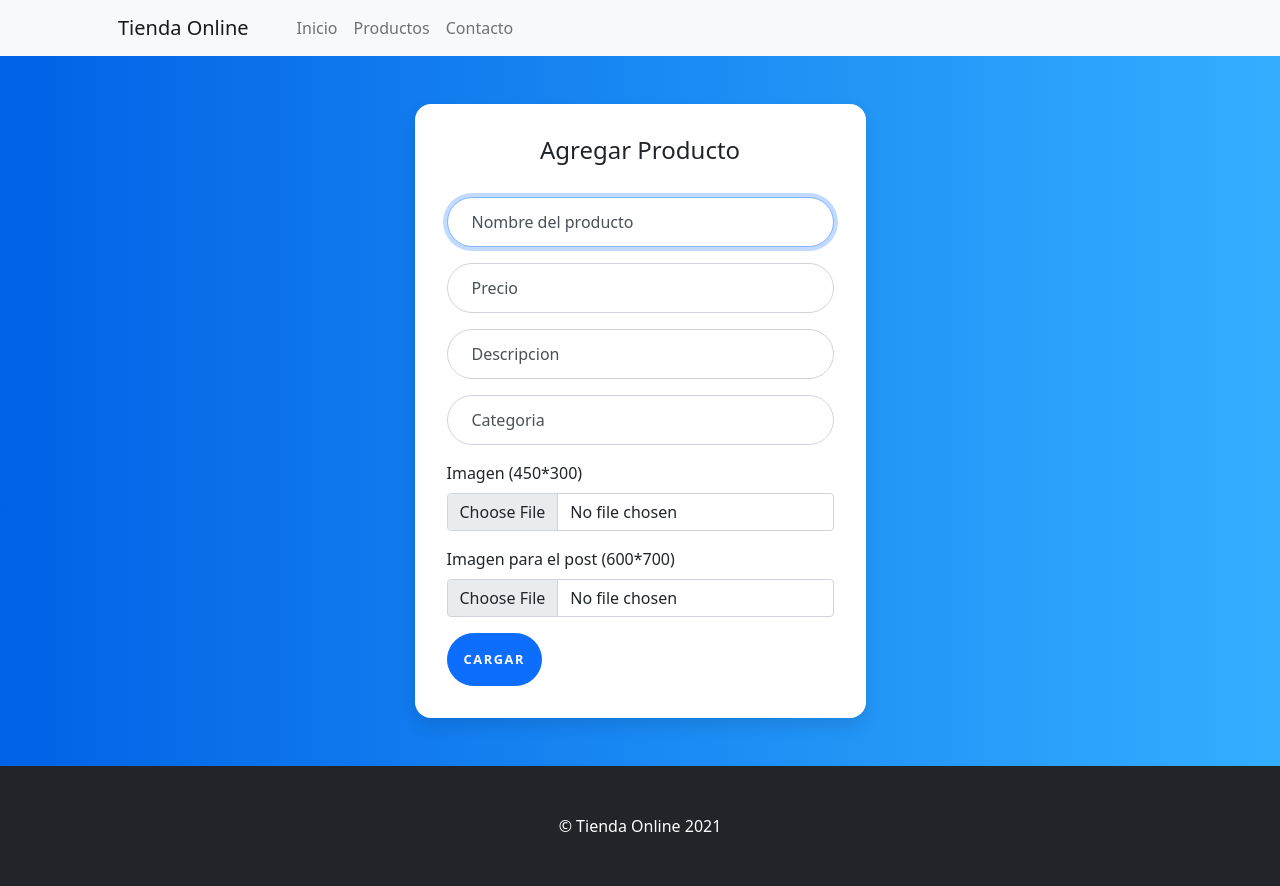
After one commit to f4ri4sw4lter/stock_online, a PHP site: the page made by app/views/agregarproducto/index.php in a window 1280 px wide. The commit adds this page. Run offline with PHP 8.4, Linux system fonts and the light colour scheme; the template is opened without the code that fills it, so the values that code supplies are empty; some libraries are stand-ins or nearby versions.

Commit message:
se agrego el controlador y vista 'agregarproducto'

```diff
--- a/app/controllers/producto.php
+++ b/app/controllers/producto.php
@@ -30,6 +30,5 @@ class Producto extends Controller{
             echo 'NO se agrego Producto';
         }
 
-
     }
 }
--- /dev/null
+++ b/app/views/agregarproducto/index.php
@@ -0,0 +1,51 @@
+<?php
+require_once 'app/views/head.php';
+require_once 'app/views/menu.php';
+?>
+<div class="container">
+    <div class="row">
+      <div class="col-sm-9 col-md-7 col-lg-5 mx-auto">
+        <div class="card card-signin my-5">
+          <div class="card-body">
+            <h5 class="card-title text-center">Agregar Producto</h5>
+            <form class="form-signin" method="post" enctype="multipart/form-data">
+              <div class="form-label-group">
+                <input type="text" id="nombre" name="nombre" class="form-control" placeholder="Nombre del producto" required autofocus>
+                <label for="nombre">Nombre del producto</label>
+              </div>
+
+              <div class="form-label-group">
+                <input type="number" id="precio" name="precio" class="form-control" placeholder="Precio" required >
+                <label for="precio">Precio</label>
+              </div>
+
+              <div class="form-label-group">
+                <input type="text" id="descripcion" name="descripcion" class="form-control" placeholder="Nombre del producto" required >
+                <label for="descripcion">Descripcion</label>
+              </div>
+
+              <div class="form-label-group">
+                <input type="text" id="categoria" name="categoria" class="form-control" placeholder="Categoria" required >
+                <label for="categoria">Categoria</label>
+              </div>
+
+              <div class="mb-3">
+                <label for="imagen" class="form-label">Imagen (450*300)</label>
+                <input type="file" id="imagen" name="imagen" class="form-control" required >
+              </div>
+
+              <div class="mb-3">
+                <label for="imagen_post" class="form-label">Imagen para el post (600*700)</label>
+                <input type="file" id="imagen_post" name="imagen_post" class="form-control" required >
+              </div>
+
+              <button class="btn btn-lg btn-primary btn-block text-uppercase" type="submit">Cargar</button>
+            </form>
+          </div>
+        </div>
+      </div>
+    </div>
+  </div>
+
+<?php require_once 'app/views/footer.php'; ?>
+</body>
--- a/app/views/head.php
+++ b/app/views/head.php
@@ -11,5 +11,6 @@
     <!-- Bootstrap icons-->
     <link href="https://cdn.jsdelivr.net/npm/bootstrap-icons@1.5.0/font/bootstrap-icons.css" rel="stylesheet" />
     <link href="<?=constant('URL')?>public/css/styles.css" rel="stylesheet" />
+    <link href="<?=constant("URL")?>public/css/agregarproducto.css" rel="stylesheet" />
 </head>
 <body>
--- /dev/null
+++ b/public/css/agregarproducto.css
@@ -0,0 +1,135 @@
+:root {
+    --input-padding-x: 1.5rem;
+    --input-padding-y: .75rem;
+  }
+
+  body {
+    background: #007bff;
+    background: linear-gradient(to right, #0062E6, #33AEFF);
+  }
+
+  .card-signin {
+    border: 0;
+    border-radius: 1rem;
+    box-shadow: 0 0.5rem 1rem 0 rgba(0, 0, 0, 0.1);
+  }
+
+  .card-signin .card-title {
+    margin-bottom: 2rem;
+    font-weight: 300;
+    font-size: 1.5rem;
+  }
+
+  .card-signin .card-body {
+    padding: 2rem;
+  }
+
+  .form-signin {
+    width: 100%;
+  }
+
+  .form-signin .btn {
+    font-size: 80%;
+    border-radius: 5rem;
+    letter-spacing: .1rem;
+    font-weight: bold;
+    padding: 1rem;
+    transition: all 0.2s;
+  }
+
+  .form-label-group {
+    position: relative;
+    margin-bottom: 1rem;
+  }
+
+  .form-label-group input {
+    height: auto;
+    border-radius: 2rem;
+  }
+
+  .form-label-group>input,
+  .form-label-group>label {
+    padding: var(--input-padding-y) var(--input-padding-x);
+  }
+
+  .form-label-group>label {
+    position: absolute;
+    top: 0;
+    left: 0;
+    display: block;
+    width: 100%;
+    margin-bottom: 0;
+    /* Override default `<label>` margin */
+    line-height: 1.5;
+    color: #495057;
+    border: 1px solid transparent;
+    border-radius: .25rem;
+    transition: all .1s ease-in-out;
+  }
+
+  .form-label-group input::-webkit-input-placeholder {
+    color: transparent;
+  }
+
+  .form-label-group input:-ms-input-placeholder {
+    color: transparent;
+  }
+
+  .form-label-group input::-ms-input-placeholder {
+    color: transparent;
+  }
+
+  .form-label-group input::-moz-placeholder {
+    color: transparent;
+  }
+
+  .form-label-group input::placeholder {
+    color: transparent;
+  }
+
+  .form-label-group input:not(:placeholder-shown) {
+    padding-top: calc(var(--input-padding-y) + var(--input-padding-y) * (2 / 3));
+    padding-bottom: calc(var(--input-padding-y) / 3);
+  }
+
+  .form-label-group input:not(:placeholder-shown)~label {
+    padding-top: calc(var(--input-padding-y) / 3);
+    padding-bottom: calc(var(--input-padding-y) / 3);
+    font-size: 12px;
+    color: #777;
+  }
+
+  .btn-google {
+    color: white;
+    background-color: #ea4335;
+  }
+
+  .btn-facebook {
+    color: white;
+    background-color: #3b5998;
+  }
+
+  /* Fallback for Edge
+  -------------------------------------------------- */
+
+  @supports (-ms-ime-align: auto) {
+    .form-label-group>label {
+      display: none;
+    }
+    .form-label-group input::-ms-input-placeholder {
+      color: #777;
+    }
+  }
+
+  /* Fallback for IE
+  -------------------------------------------------- */
+
+  @media all and (-ms-high-contrast: none),
+  (-ms-high-contrast: active) {
+    .form-label-group>label {
+      display: none;
+    }
+    .form-label-group input:-ms-input-placeholder {
+      color: #777;
+    }
+  }
```
Also changed, not shown: app/controllers/agregarproducto.php (added, +8 -0 lines), app/models/productoModel.php (+6 -5 lines).
